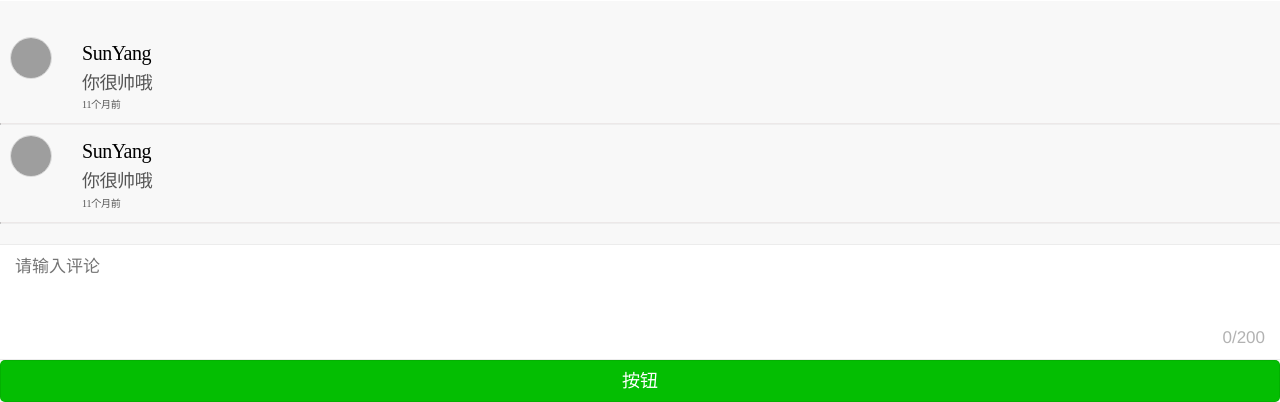
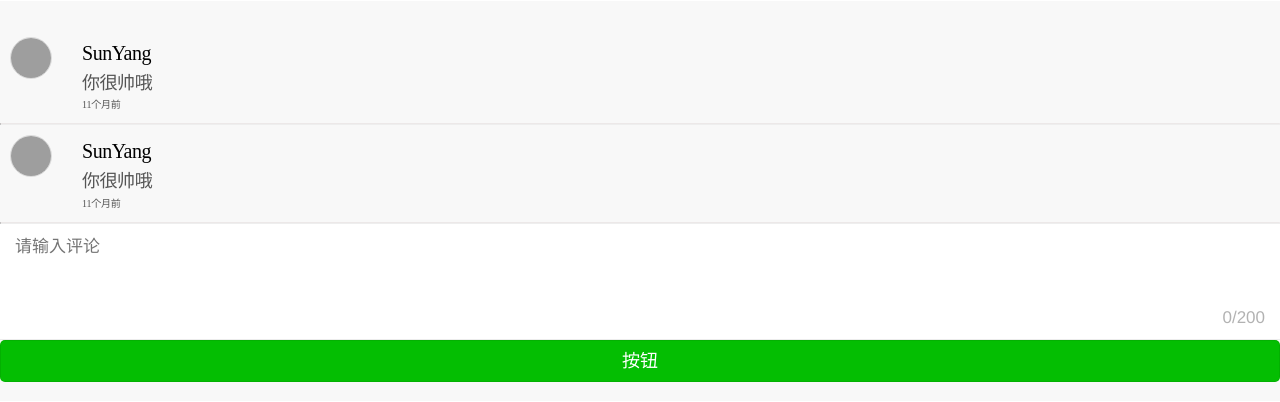
Before and after one commit to TalkWIthKeyboard/Gryffindor, a Flask app: page /test in a window 1280 px wide. Shown: the part 399-801 px from the top of the page. Run offline with Flask 2, Linux system fonts and the light colour scheme; grey boxes are pictures that could not be loaded.

Commit message:
朋友圈评论样式修改

```diff
--- a/app/static/css/movie/message.css
+++ b/app/static/css/movie/message.css
@@ -327,15 +327,22 @@ html {
     color: #555555;
     letter-spacing: -0.25px;
 }
-
 .infi-display {
     display: none;
 }
 ul{
-list-style-type:none;}
+    list-style-type:none;
+}
 .line{
     border-top:1px solid #ece8e8;
     clear:both;
 }
 li{
-padding-top:10px;}
+    padding-top:10px;
+}
+.weui_cells{
+    margin-top:0em;
+}
+.weui_cells:before{
+    border-top:0px;
+}
--- a/app/templates/movie/message.html
+++ b/app/templates/movie/message.html
@@ -81,9 +81,8 @@
                         </div>
                     </li>
      <hr class="line"/>
-
-
-       <div class="comment-bo">
+ </ul>
+      <div class="comment-bo">
         <div class="weui_cells weui_cells_form">
         <div class="weui_cell">
         <div class="weui_cell_bd weui_cell_primary">
@@ -94,7 +93,7 @@
         </div>
         <a href="javascript:;" class="weui_btn weui_btn_primary">按钮</a>
     </div>
- </ul>
+
 
 </body>
 </html>
```
